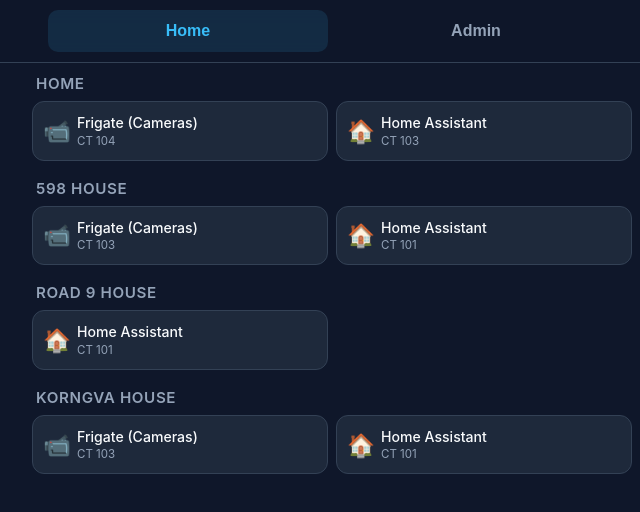
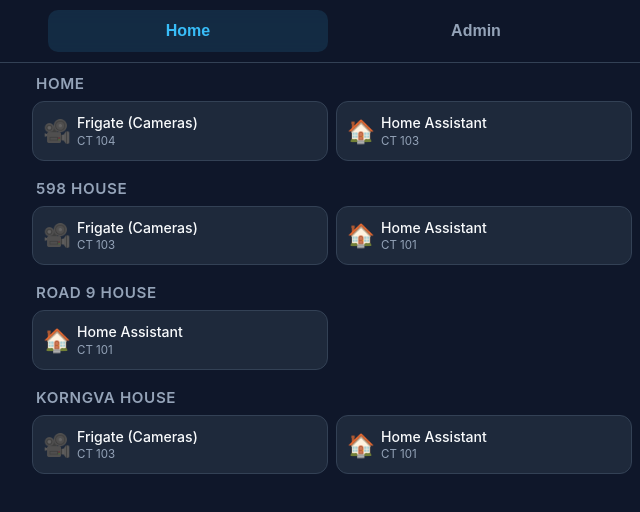
Before and after one commit to chimeng62/dashboard, a plain HTML site: page index.html in a window 1280 px wide. Shown: the full height of the page, 308-948 px from the left. Drawn offline with Linux system fonts and the light colour scheme.

Commit message:
updated cctv emoji

```diff
--- a/index.html
+++ b/index.html
@@ -177,7 +177,7 @@
             const lower = label.toLowerCase();
             if (lower.includes('dockge')) return '🐳';
             if (lower.includes('portainer')) return '🐳';
-            if (lower.includes('frigate') || lower.includes('camera')) return '📹';
+            if (lower.includes('frigate') || lower.includes('camera')) return '🎥';
             if (lower.includes('home assistant')) return '🏠';
             if (lower.includes('proxmox')) return '🖥️';
             if (lower.includes('zigbee')) return '🐝';
```
